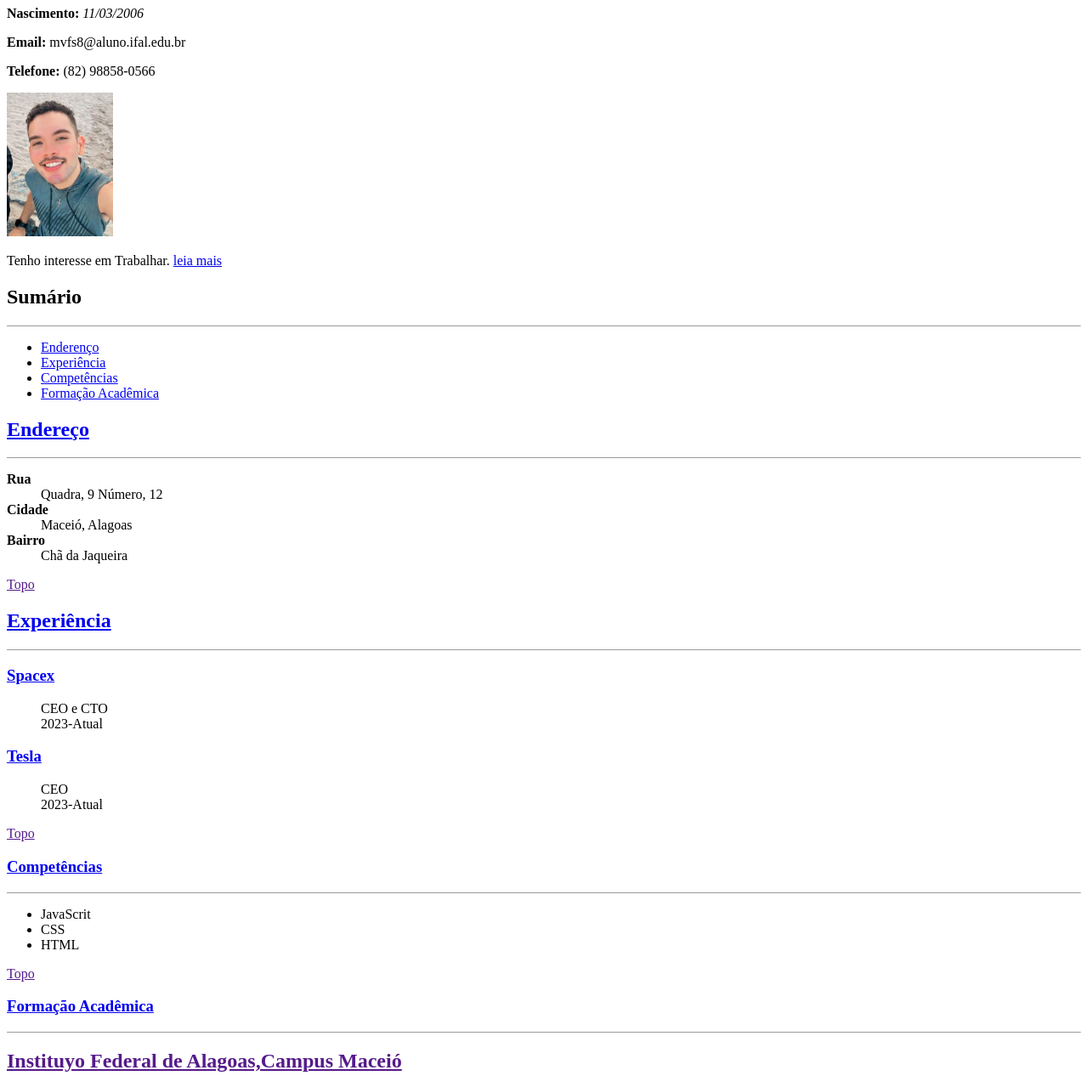
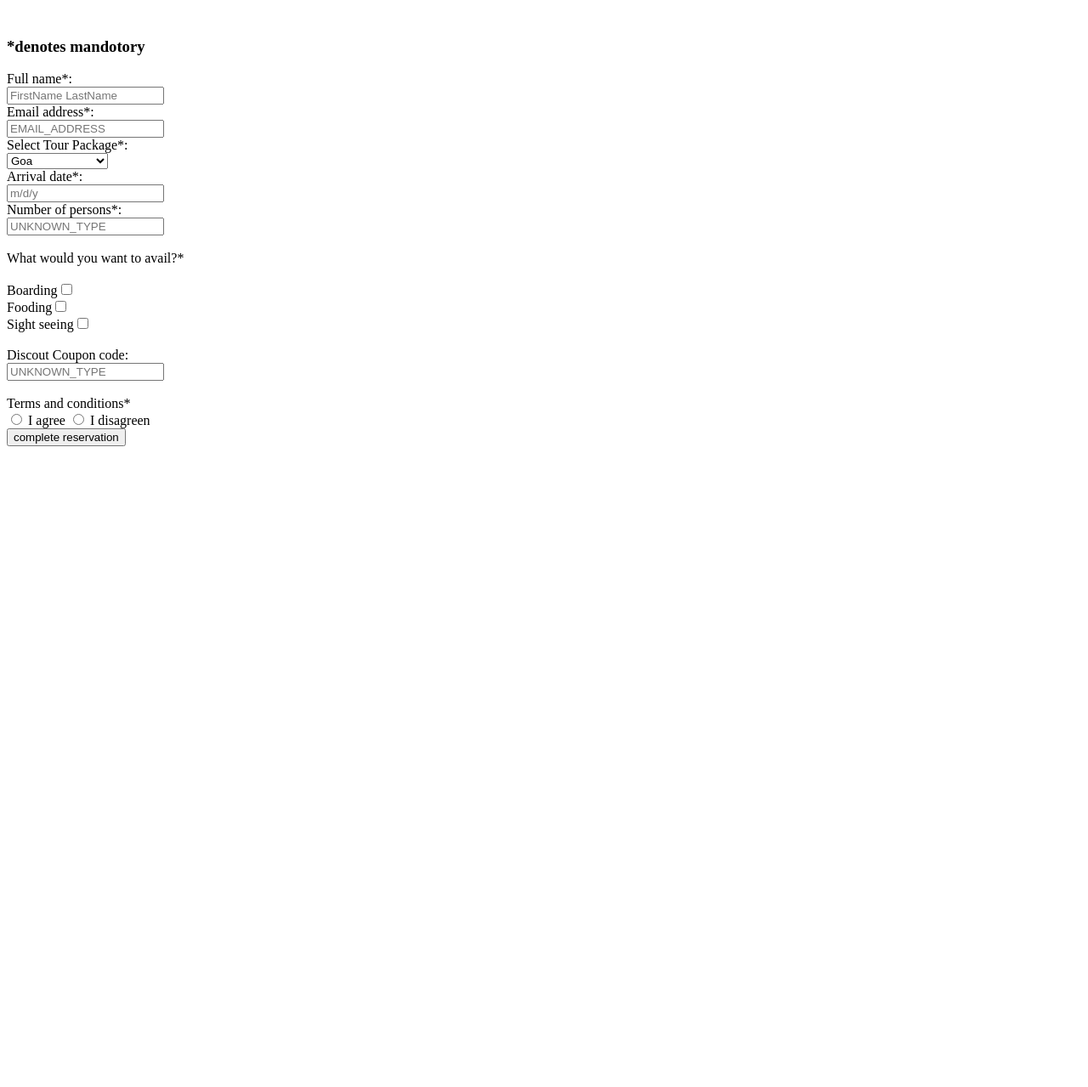
Before and after one commit to mayconvictor/mayconvictor.github.io, a plain HTML site: page index.html in a window 1280 px wide. Shown: the part 73-1352 px from the top of the page at 85% size. After the commit the page ends 800 px from the top, so only its background shows below. Drawn offline with Linux system fonts and the light colour scheme.

Commit message:
Add files via upload

```diff
--- a/index.html
+++ b/index.html
@@ -1,72 +1,63 @@
-<!DOCTYPE html>
-<html lang="pt-br">
+<!DOCTYPE HTML>
+
+<html>
 <head>
-    <meta charset="UTF-8">
-    <meta http-equiv="X-UA-Compatible" content="IE=edge">
-    <meta name="viewport" content="width=device-width, initial-scale=1.0">
-    <title>Currículo</title>
+  <meta http-equiv="CONTENT-TYPE" content="text/html; charset=UTF-8">
+  <title>Html</title>
 </head>
 <body>
-    <h1>Maycon Victor</h1>
-    <p><strong>Nascimento:</strong> <em>11/03/2006</em></p>
-    <p><strong>Email:</strong> mvfs8@aluno.ifal.edu.br</p>
-    <p><strong>Telefone:</strong> (82) 98858-0566</p>
-    <img src="mayconvictor.jpg" width="125">
-    <p>Tenho interesse em Trabalhar. <a href="https://www.instagram.com/mayconvict0r/">leia mais</a></p>
+  <h1>
+    Travel reservation form
+  </h1>
+</body>
+</html>
+ <form action="Travel reservation form">
+   <br>
+   <h3>*denotes mandotory</h3>
+   Full name*:
+   <br>
+   <input type="text" name="full name" required placeholder="FirstName LastName" >
+   <br>
+   Email address*:
+   <br>
+   <input type="text" name="email addresss" required placeholder="EMAIL_ADDRESS">
+   <br>
+   Select Tour Package*:
+   <br>
+   <select name="Turismo">
+     <option value="Goa">Goa</option>
+     <option value="Andhra Pradesh">Andhra Pradesh</option>
+     <option value="Haryana">Haryana</option>
+     <option value="Assam">Assam</option>
+   <select>
+   <br>
 
-      <h2>Sumário</h2>
-        <hr size="1px">
-      <ul>
-        <li><a href="Endereço">Enderenço</a></li>
-        <li><a href="Experiências">Experiência</a></li>
-        <li><a href="Competências">Competências</a></li>
-        <li><a href="Formação Acadêmica">Formação Acadêmica </a></li>
-      </ul>
-
-      <h2><a href="Endereço">Endereço</a></h2>
-      <hr size="1px">
-
-      <dl>
-        <dt><strong>Rua</strong> </dt>
-        <dd>Quadra, 9 Número, 12</dd>
-        <dt><strong>Cidade</strong></dt>
-        <dd>Maceió, Alagoas</dd>
-        <dt><strong>Bairro</strong></dt>
-        <dd>Chã da Jaqueira</dd>
-     </dl>
-        <p><a href=>Topo</a></p>
-
-        <h2><a href="Experiência">Experiência</a></h2>
-        <hr size="1px">
-
-        <h3><a href="Spacex">Spacex</a></h3>
-        <dl>
-        <dd>CEO e CTO</dd>
-        <dd>2023-Atual</dd>
-        <h3><a href="Tesla">Tesla</a></h3>
-        <dd>CEO</dd>
-        <dd>2023-Atual</dd>
-        </dl>
-
-        <p><a href=>Topo</a></p>
-
-        <h3><a href="Competências">Competências</a></h3>
-        <hr size="1px">
-
-        <ul>
-            <li>JavaScrit</li>
-            <li>CSS</li>
-            <li>HTML</li>
-         </ul>
-        <p><a href=>Topo</a></p>
-        <h3><a href="Formação Acadêmica">Formação Acadêmica</a></h3>
-         <hr size="1px">
-         <h2><a href="">Instituyo Federal de Alagoas,Campus Maceió</a></h2>
-         <p>Curso Integrado ao Ensino Médio em Desenvolvimento de Siatemas</p>
-         <p>2023-Atual</p>
-
-
-
-
-
-</body>
+   Arrival date*:
+     <br>
+   <input type="text" name="Arrival date" required placeholder= "m/d/y"/>
+     <br>
+   Number of persons*:
+     <br>
+     <input type="text" name="Number of persons" min="1" max="9" required placeholder="UNKNOWN_TYPE"/>
+     <br>
+     <br>
+     What would you want to avail?*
+     <br>
+     <br>
+     Boarding<input type="checkbox" name="cor" value="amarelo"/>
+     <br>
+     Fooding<input type="checkbox" name="cor" value="vermelho"/>
+     <br>
+     Sight seeing<input type="checkbox" name="cor" value="azul"/>
+     <br>
+     <br>
+     Discout Coupon code:
+     <br>
+     <input type="text" name="Discout Coupon code" required placeholder="UNKNOWN_TYPE">
+     <br>
+     <br>
+     Terms and conditions*
+     <br>
+     <input type="radio" name="cor" value="amarelo"/> I agree <input type="radio" name="cor" value="vermelho"/> I disagreen
+     <br>
+     <button>complete reservation</button>
```
